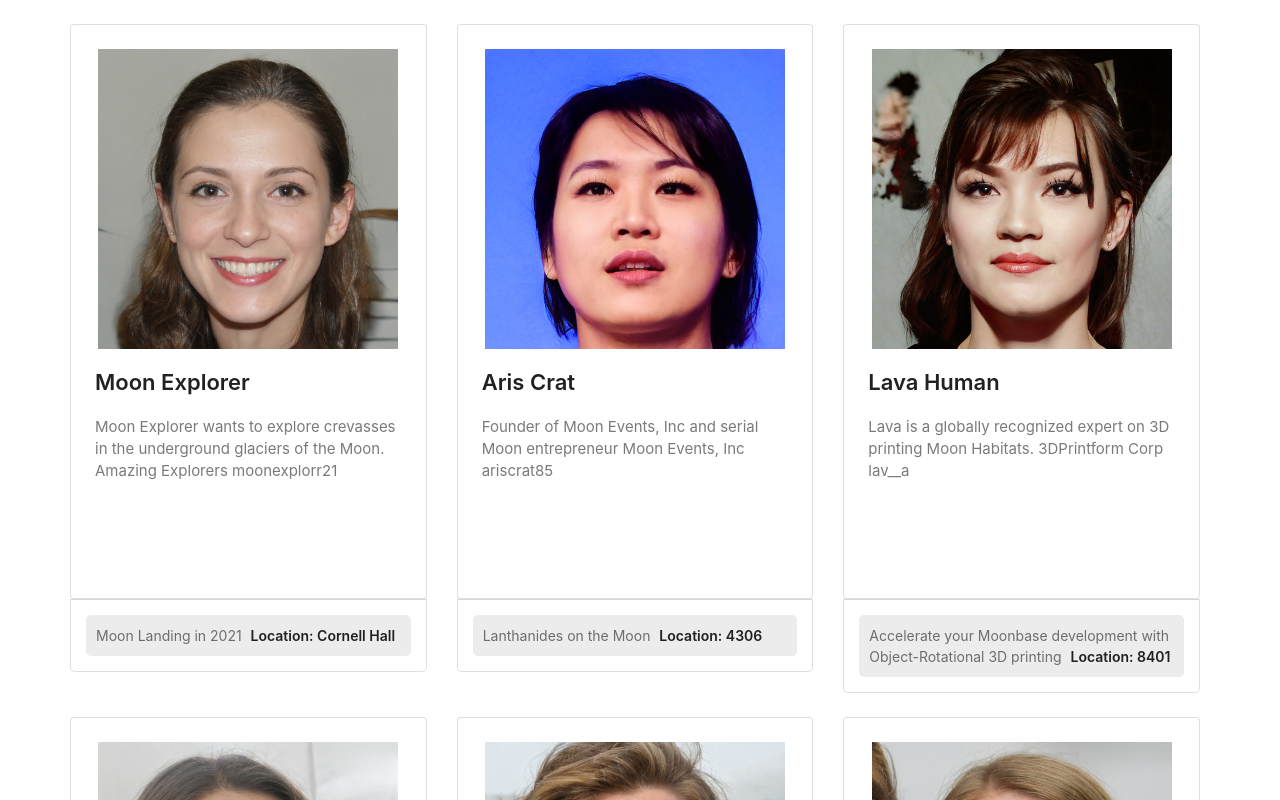
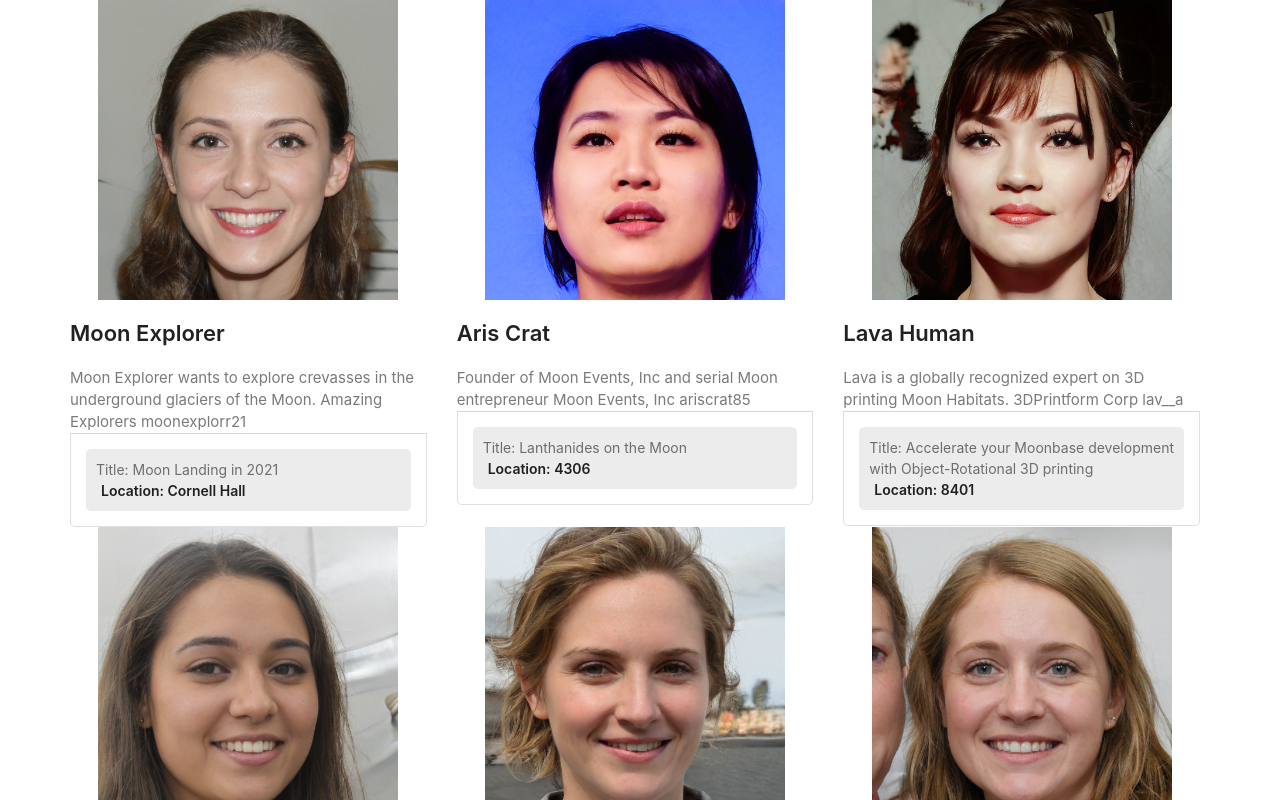
Before and after one commit to supernovabirth/learnreact, a Next.js app in the folder react-components/: page / in a window 1280 px wide. Shown: the top 800 px of the page. Built offline with nearby package versions, Linux system fonts and the light colour scheme.

Commit message:
separated out components

```diff
--- a/react-components/pages/index.js
+++ b/react-components/pages/index.js
@@ -1,32 +1,41 @@
 import { data } from "../SpeakerData";
 
-const IndexPage = () => {
+function Session({
+    title, room
+}) {
+    //const title = props.title;
+    //const room = props.room;
+    //const {title, room } = session;
     return (
-        <div className="container speakers-list">
-            <div className="row">
-                {data.map(function (speaker) {
-                    const {
-                        id,
-                        bio,
-                        first,
-                        last,
-                        favorite,
-                        twitterHandle,
-                        company,
-                        sessions,
-                    } = speaker;
+        <span className="session w-100">
+            Title: {title}
+            <br />
+            <strong>Location: {room.name}</strong>
+        </span>
+    );
+}
 
+function Sessions({ sessions }) {
     return (
-                        <div className="col-xs-12 col-sm-12 col-md-6 col-lg-4 col-sm-12 col-xs-12">
-                            <div className="card card-height p-4 mt-4">
+        <div className="sessionBox card h-250">
+
+            <Session {...sessions[0]} />
+        </div>
+    );
+}
+
+function SpeakerImage({ id, first, last }) {
+    return (
         <div className="speaker-img d-flex flex-row justify-content-center align-items-center h-300">
-                                    <img
-                                        className="contain-fit"
-                                        src={`/images/speaker-${id}.jpeg`}
+            <img className="contain-fit" src={`/images/speaker-${id}.jpeg`}
                 width="300"
-                                        alt={`${first} ${last}`}
-                                    />
+                alt={`${first} ${last}`} />
         </div>
+    )
+}
+
+function SpeakerDemographics({ first, last, bio, company, twitterHandle, favorite }) {
+    return (
         <div className="speaker-info">
             <div className="d-flex justify-content-between mb-3">
                 <h3 className="text-truncate w-200">
@@ -34,24 +43,44 @@ const IndexPage = () => {
                 </h3>
             </div>
             <div>
-                                        <p>
-                                            {bio} {company} {twitterHandle} {favorite}
-                                        </p>
+                <p>{bio} {company} {twitterHandle} {favorite}</p>
             </div>
         </div>
+    )
+}
+
+function Speaker({ speaker }) {
+    const {
+        id,
+        first,
+        last,
+        sessions,
+    } = speaker;
+    return (
+        <div className="col-xs-12 col-sm-12 col-md-6 col-lg-4 col-sm-12 col-xs-12">
+            <div classname="card card-height p-4 mt-4">
+                <SpeakerImage id={id} first={first} last={last} />
+                <SpeakerDemographics {...speaker} />
             </div>
-                            <div className="sessionBox card h-250">
-                                <span className="session w-100">
-                                    {sessions[0].title}{" "}
-                                    <strong>Location: {sessions[0].room.name}</strong>
-                                </span>
+            <Sessions sessions={sessions} />
+        </div>
+    )
+}
+
+const IndexPage = () => {
+    //const {id, bio, first, last, favorite, twitterHandle, company, sessions} = data[0];
+    return (
+        <div className="container speakers-list">
+            <div className="row">
+                {data.map(function (speaker) {
+                    return (
+                        <Speaker key={speaker.id} speaker={speaker} />
+                    );
+                })}
+
             </div>
         </div>
-                    );
-                })}
-            </div>
-        </div>
-    );
+    )
 };
 
 export default IndexPage;
```
Lines whose indentation alone changed are shown as unchanged.
